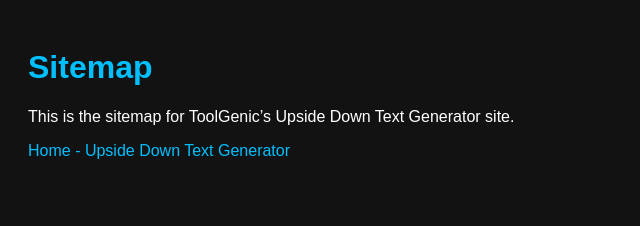
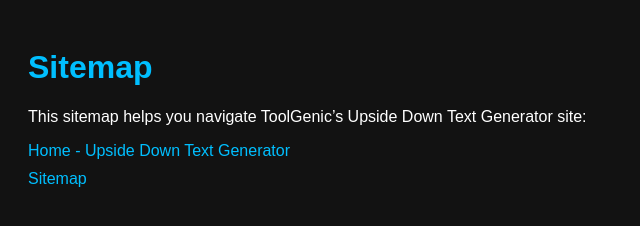
Before and after one commit to toolgenic/Upside-down-text-generator, a plain HTML site: page sitemap.html in a window 1280 px wide. Shown: the whole page, without its empty margins (0-640 px from the left). Drawn offline with Linux system fonts and the light colour scheme.

Commit message:
Update sitemap.html

```diff
--- a/sitemap.html
+++ b/sitemap.html
@@ -3,9 +3,20 @@
 <head>
   <meta charset="UTF-8">
   <title>Sitemap - ToolGenic Upside Down Text Generator</title>
-  <meta name="description" content="Sitemap for ToolGenic's Upside Down Text Generator. Navigate through all important pages of the site.">
+  <meta name="description" content="Explore the sitemap for ToolGenic's Upside Down Text Generator. Easily navigate all pages including the homepage and future sections.">
+  <meta name="keywords" content="Upside Down Text Generator, ToolGenic, Flip Text, Reverse Text, Online Tool, SEO, Sitemap">
   <meta name="robots" content="index, follow">
   <meta name="viewport" content="width=device-width, initial-scale=1.0">
+
+  <!-- Open Graph for social sharing -->
+  <meta property="og:title" content="Sitemap - ToolGenic Upside Down Text Generator">
+  <meta property="og:description" content="Easily navigate ToolGenic’s flipped text tools.">
+  <meta property="og:url" content="https://toolgenic.github.io/Upside-down-text-generator-/sitemap.html">
+  <meta property="og:type" content="website">
+
+  <!-- Favicon (optional, add if available) -->
+  <!-- <link rel="icon" href="favicon.ico" type="image/x-icon"> -->
+
   <style>
     body {
       font-family: Arial, sans-serif;
@@ -20,6 +31,9 @@
       list-style: none;
       padding-left: 0;
     }
+    li {
+      margin-bottom: 10px;
+    }
     a {
       color: #00bfff;
       text-decoration: none;
@@ -31,10 +45,11 @@
 </head>
 <body>
   <h1>Sitemap</h1>
-  <p>This is the sitemap for ToolGenic’s Upside Down Text Generator site.</p>
+  <p>This sitemap helps you navigate ToolGenic’s Upside Down Text Generator site:</p>
   <ul>
     <li><a href="/Upside-down-text-generator-/">Home - Upside Down Text Generator</a></li>
-    <!-- Add more pages here as you expand your site -->
+    <li><a href="/Upside-down-text-generator-/sitemap.html">Sitemap</a></li>
+    <!-- You can add more links here as you expand your site -->
     <!-- Example: <li><a href="/Upside-down-text-generator-/about.html">About</a></li> -->
   </ul>
 </body>
```
